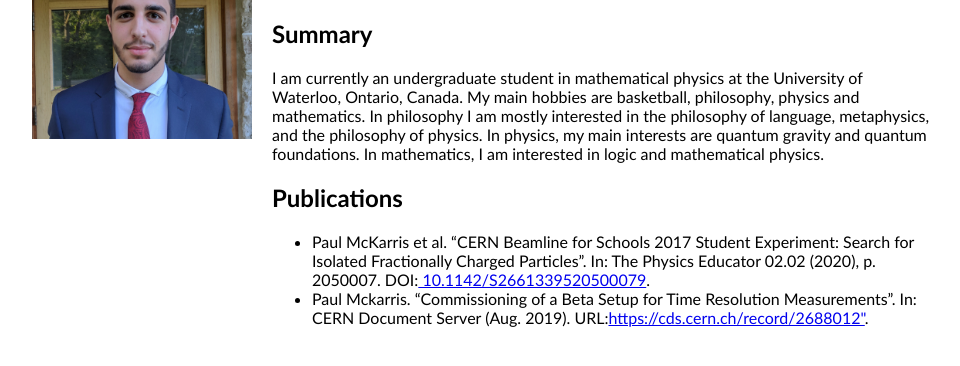
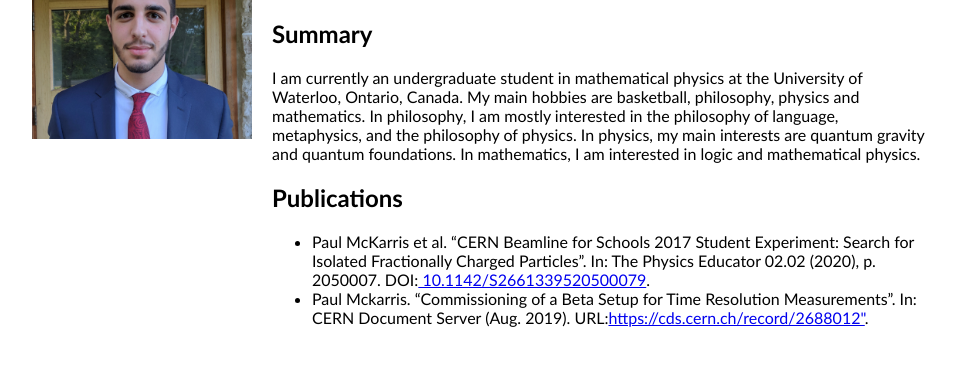
Before and after one commit to paulmckarris/paulmckarris.github.io, a plain HTML site: page index.html in a window 1280 px wide. Shown: the part 122-488 px from the top of the page, without its empty margins (158-1118 px from the left). Drawn offline with Linux system fonts and the light colour scheme.

Commit message:
Add files via upload

```diff
--- a/index.html
+++ b/index.html
@@ -17,7 +17,7 @@
 				Paul McKarris
 			</h1>
 			<h2>Summary</h2>
-			I am currently an undergraduate student in mathematical physics at the University of Waterloo, Ontario, Canada. My main hobbies are basketball, philosophy, physics and mathematics. In philosophy I am mostly interested in the philosophy of language, metaphysics, and the philosophy of physics. In physics, my main interests are quantum gravity and quantum foundations. In mathematics, I am interested in logic and mathematical physics.
+			I am currently an undergraduate student in mathematical physics at the University of Waterloo, Ontario, Canada. My main hobbies are basketball, philosophy, physics and mathematics. In philosophy, I am mostly interested in the philosophy of language, metaphysics, and the philosophy of physics. In physics, my main interests are quantum gravity and quantum foundations. In mathematics, I am interested in logic and mathematical physics.
 
 			<h2>Publications</h2>
 			<ul>
```
